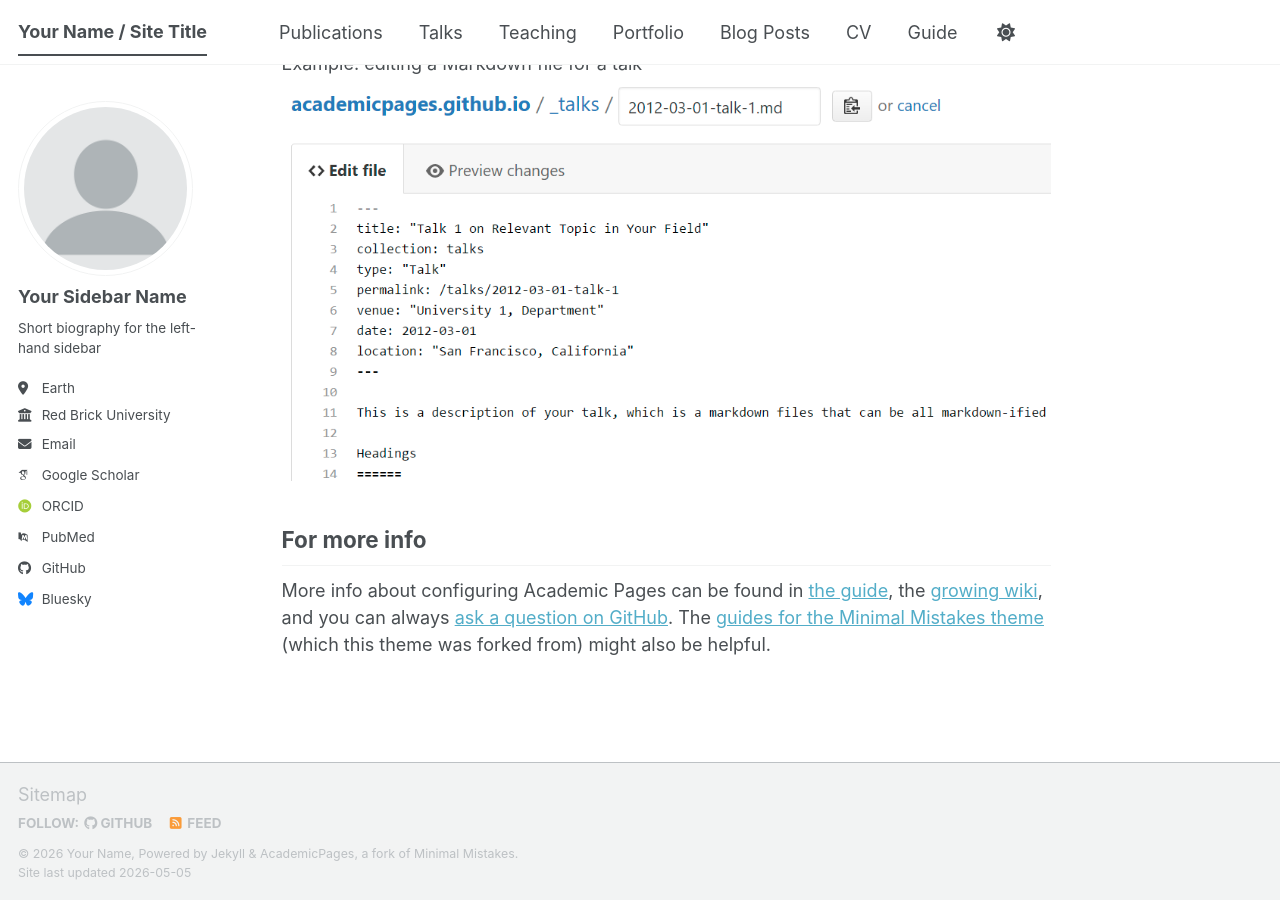
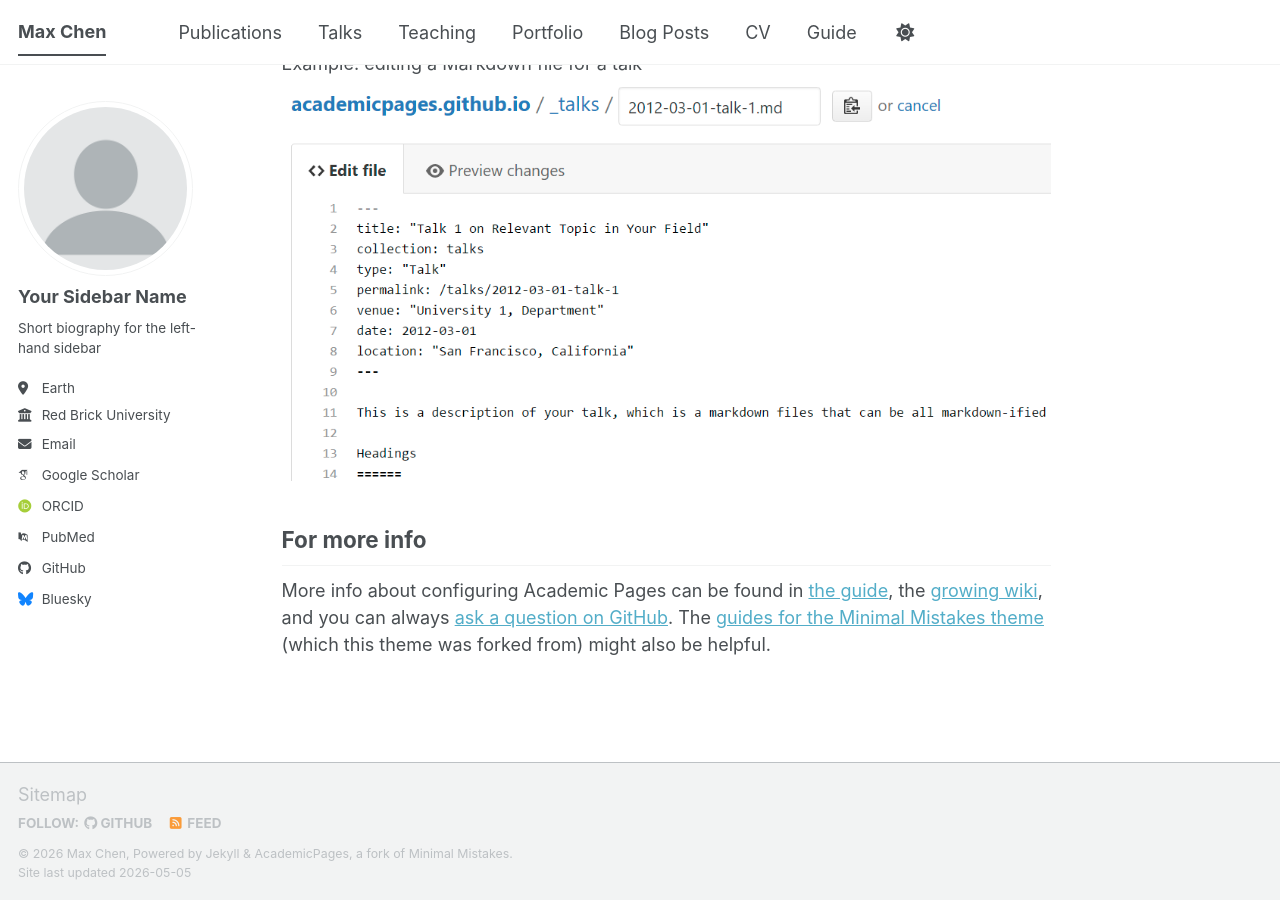
Before and after one commit to MaxGniluynehc/maxchen, a Jekyll site: the page built from _pages/about.md, in a window 1280 px wide and 900 px high, scrolled down 2720 px. Built offline with Jekyll 4.4.1, drawn with Linux system fonts in a browser that asks for light colours; some web fonts are replaced; a script bundle is joined from its source files by our own code; library files that are not in the unit come from our copies.

Commit message:
Update _config.yml

```diff
--- a/_config.yml
+++ b/_config.yml
@@ -9,14 +9,14 @@
 # Basic Site Settings
 locale                   : "en-US"
 site_theme               : "default" # The available themes options are "default", "air", "sunrise", "mint", "dirt" and "contrast"
-title                    : "Your Name / Site Title"
+title                    : "Max Chen"
 title_separator          : "-"
-name                     : &name "Your Name"
-description              : &description "Your Name's academic portfolio"   # Update this with a general description of your site, this is the default if not overridden by a page
-url                      : https://academicpages.github.io # The base hostname & protocol for your site e.g. "https://[your GitHub username].github.io",
+name                     : &name "Max Chen"
+description              : &description "PhD in Statistics"   # Update this with a general description of your site, this is the default if not overridden by a page
+url                      : https://maxchen.github.io # The base hostname & protocol for your site e.g. "https://[your GitHub username].github.io",
                                                            # or if you already have some other page hosted on Github then use "https://[your GitHub username].github.io/[Your Repo Name]"
 baseurl                  : "" # the subpath of your site, e.g. "/blog"
-repository               : "academicpages/academicpages.github.io"
+repository               : "MaxGniluynehc/maxchen.github.io"
 
 # Site Author - The following control what appear as part of the author content on the side bar.
 #               If a field is blank the icon and link will not appear, otherwise it will be shown.
```
